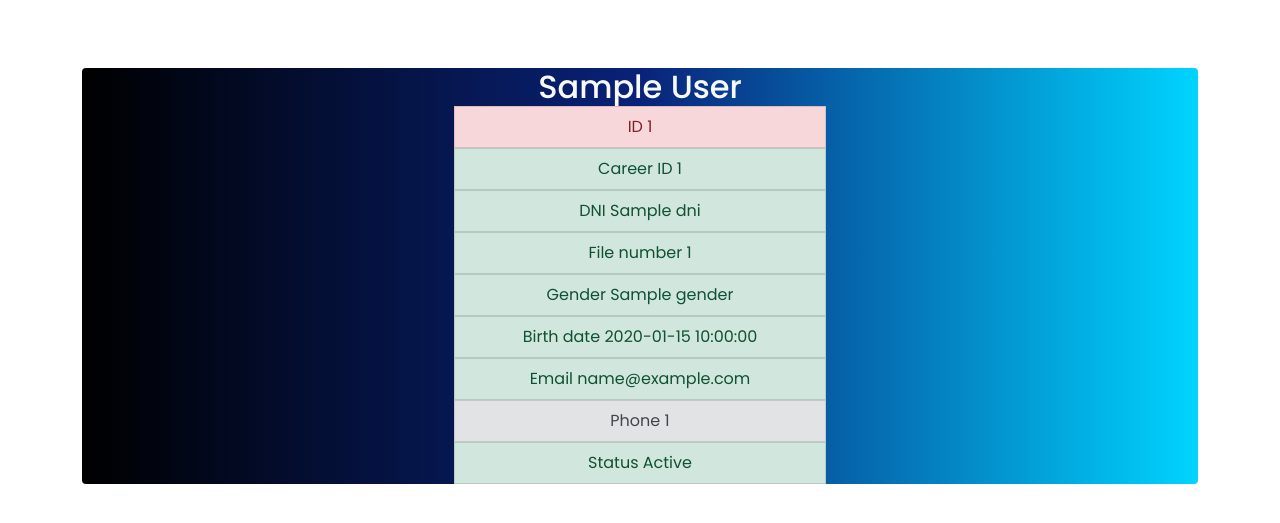
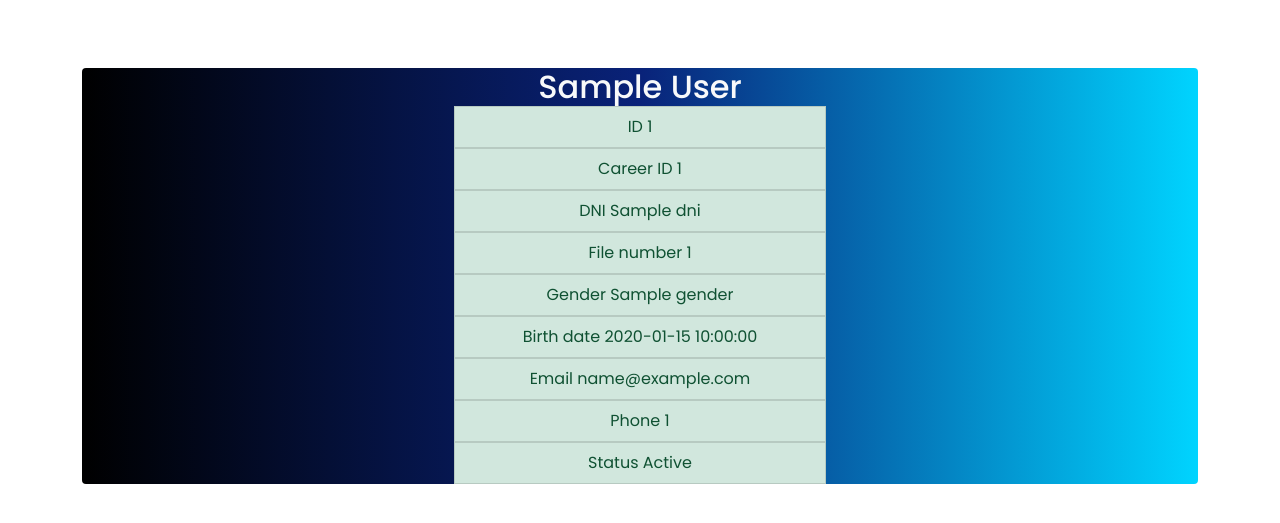
Before and after one commit to echeverriaalex/TP-FINAL-LAB4, a PHP site: template Views/student-profile.php in a window 1280 px wide. Shown: the top 523 px of the page. Run offline with PHP 8.4, Linux system fonts and the light colour scheme; the template is opened without the code that fills it: most values are stand-ins (such as "Sample title", 1, 10 or a date in 2020); some libraries are stand-ins or nearby versions.

Commit message:
cambio color botones

```diff
--- a/Views/student-profile.php
+++ b/Views/student-profile.php
@@ -4,14 +4,14 @@
             <div class="container">
                 <div class="list-group">
                     <div class="col-lg-4"> <h2 class="text-light"> <?php echo $student->getFirstName()." ".$student->getLastName();?> </h2></div>
-                    <div class="col-lg-4"> <a class="list-group-item list-group-item-action list-group-item-danger"> ID <?php echo $student->getStudentId();?></a> </div>
+                    <div class="col-lg-4"> <a class="list-group-item list-group-item-action list-group-item-success"> ID <?php echo $student->getStudentId();?></a> </div>
                     <div class="col-lg-4"> <a class="list-group-item list-group-item-action list-group-item-success"> Career ID <?php echo $student->getCareerId();?></a> </div>
                     <div class="col-lg-4"> <a class="list-group-item list-group-item-action list-group-item-success"> DNI <?php echo $student->getDni();?></a> </div>
                     <div class="col-lg-4"> <a class="list-group-item list-group-item-action list-group-item-success"> File number <?php echo $student->getFileNumber();?></a> </div>
                     <div class="col-lg-4"> <a class="list-group-item list-group-item-action list-group-item-success"> Gender <?php echo $student->getGender();?></a> </div>
                     <div class="col-lg-4"> <a class="list-group-item list-group-item-action list-group-item-success"> Birth date <?php echo $student->getBirthDate();?></a> </div>
                     <div class="col-lg-4"> <a class="list-group-item list-group-item-action list-group-item-success"> Email <?php echo $student->getEmail();?></a> </div>
-                    <div class="col-lg-4"> <a class="list-group-item list-group-item-action list-group-item-secondary"> Phone <?php echo $student->getPhoneNumber(); ?> </a> </div>
+                    <div class="col-lg-4"> <a class="list-group-item list-group-item-action list-group-item-success"> Phone <?php echo $student->getPhoneNumber(); ?> </a> </div>
                     <div class="col-lg-4"> <a class="list-group-item list-group-item-action list-group-item-success"> Status <?php if($student->getActive()) echo "Active"; else echo "No active"; ?></a> </div>
                 </div>
             </div>
```
